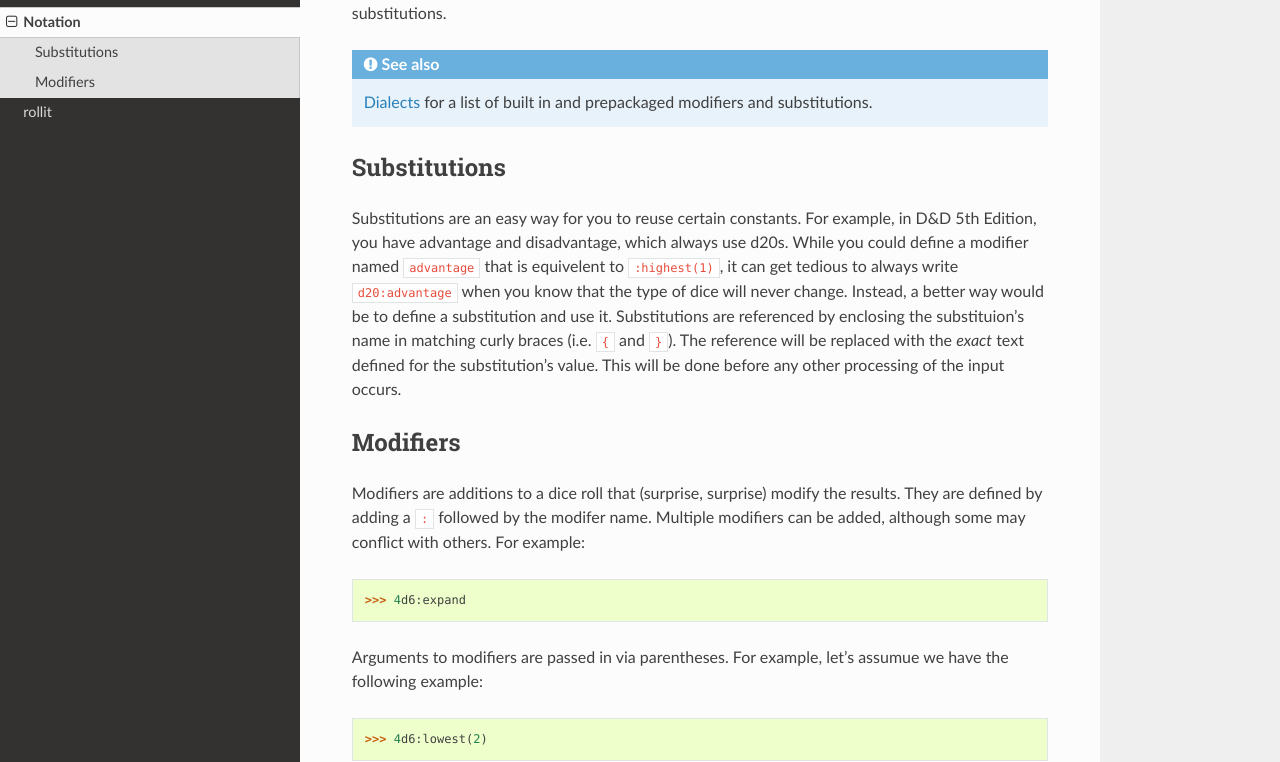
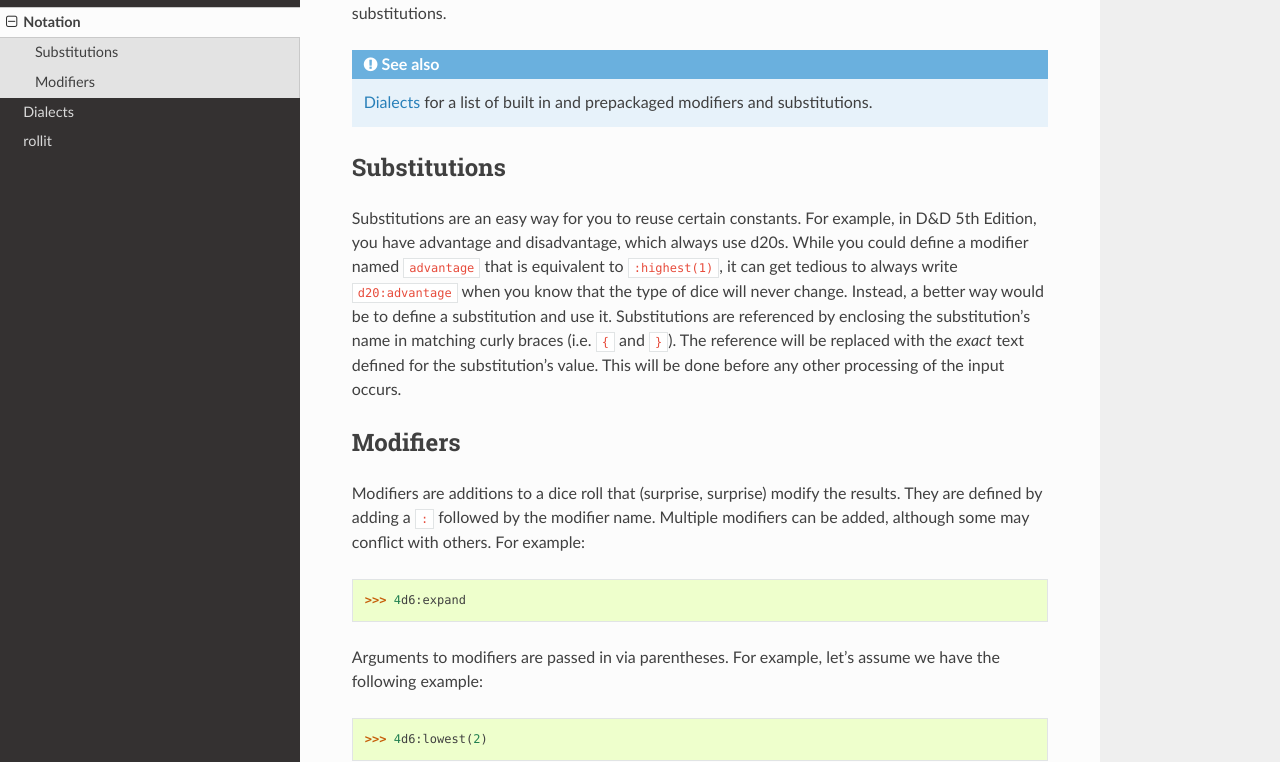
Before and after one commit to russells-crockpot/rollit, a Sphinx documentation site: the page built from docs/general/notation.rst, in a window 1280 px wide and 1184 px high. Shown: the part 186-948 px from the top of the window. Built offline with Sphinx 7.4.7 and the Read the Docs theme 2.0.0, drawn with Linux system fonts in a browser that asks for light colours.

Commit message:
Speeling

```diff
--- a/docs/conf.py
+++ b/docs/conf.py
@@ -15,8 +15,15 @@
 
 # -- Project information -----------------------------------------------------
 
+from datetime import date
+import os.path
+import sys
+
+parent_dir = os.path.dirname(os.path.dirname(__file__))
+# make sure that the chital source directory is first on the list
+sys.path.insert(0, os.path.join(parent_dir, 'src'))
+
 project = 'Roll With It'
-from datetime import date
 
 copyright = date.today().strftime('%Y, Brendan McGloin')
 author = 'Brendan McGloin'
--- a/docs/general/dialects.rst
+++ b/docs/general/dialects.rst
@@ -6,7 +6,7 @@ Dialects
 Dialects are a way for you to add or override different modifiers for different situations. Going
 back to the example in :ref:`Notation | Substitutions`, having an ``advantage`` substitution makes
 perfect sense in D&D 5th Edition, but less sense in Pathfinder, which doesn't have a concept of
-advantage or disadvantage. Therefore, it makes sense to be able to seperate them.
+advantage or disadvantage. Therefore, it makes sense to be able to separate them.
 
 Additionally, a dialect can inherit from another dialect.
 
--- a/docs/general/notation.rst
+++ b/docs/general/notation.rst
@@ -19,9 +19,9 @@ Substitutions
 
 Substitutions are an easy way for you to reuse certain constants. For example, in D&D 5th Edition,
 you have advantage and disadvantage, which always use d20s. While you could define a modifier
-named ``advantage`` that is equivelent to ``:highest(1)``, it can get tedious to always write
+named ``advantage`` that is equivalent to ``:highest(1)``, it can get tedious to always write
 ``d20:advantage`` when you know that the type of dice will never change. Instead, a better way would
-be to define a substitution and use it. Substitutions are referenced by enclosing the substituion's
+be to define a substitution and use it. Substitutions are referenced by enclosing the substitution's
 name in matching curly braces (i.e. ``{`` and ``}``). The reference will be replaced with the
 *exact* text defined for the substitution's value. This will be done before any other processing of
 the input occurs.
@@ -32,13 +32,13 @@ Modifiers
 =========
 
 Modifiers are additions to a dice roll that (surprise, surprise) modify the results. They are
-defined by adding a ``:`` followed by the modifer name. Multiple modifiers can be added, although
+defined by adding a ``:`` followed by the modifier name. Multiple modifiers can be added, although
 some may conflict with others. For example:
 
 >>> 4d6:expand
 
 
-Arguments to modifiers are passed in via parentheses. For example, let's assumue we have the
+Arguments to modifiers are passed in via parentheses. For example, let's assume we have the
 following example:
 
 >>> 4d6:lowest(2)
--- a/docs/index.rst
+++ b/docs/index.rst
@@ -10,6 +10,7 @@ Roll With It documentation!
 
    general/overview.rst
    general/notation.rst
+   general/dialects.rst
    api-reference/rollit/modules.rst
 
 
--- a/docs/spelling_wordlist.txt
+++ b/docs/spelling_wordlist.txt
@@ -56,3 +56,5 @@ prepended
 nano
 csv
 unicode
+th
+ast
```
Also changed, not shown: 1 other file.
